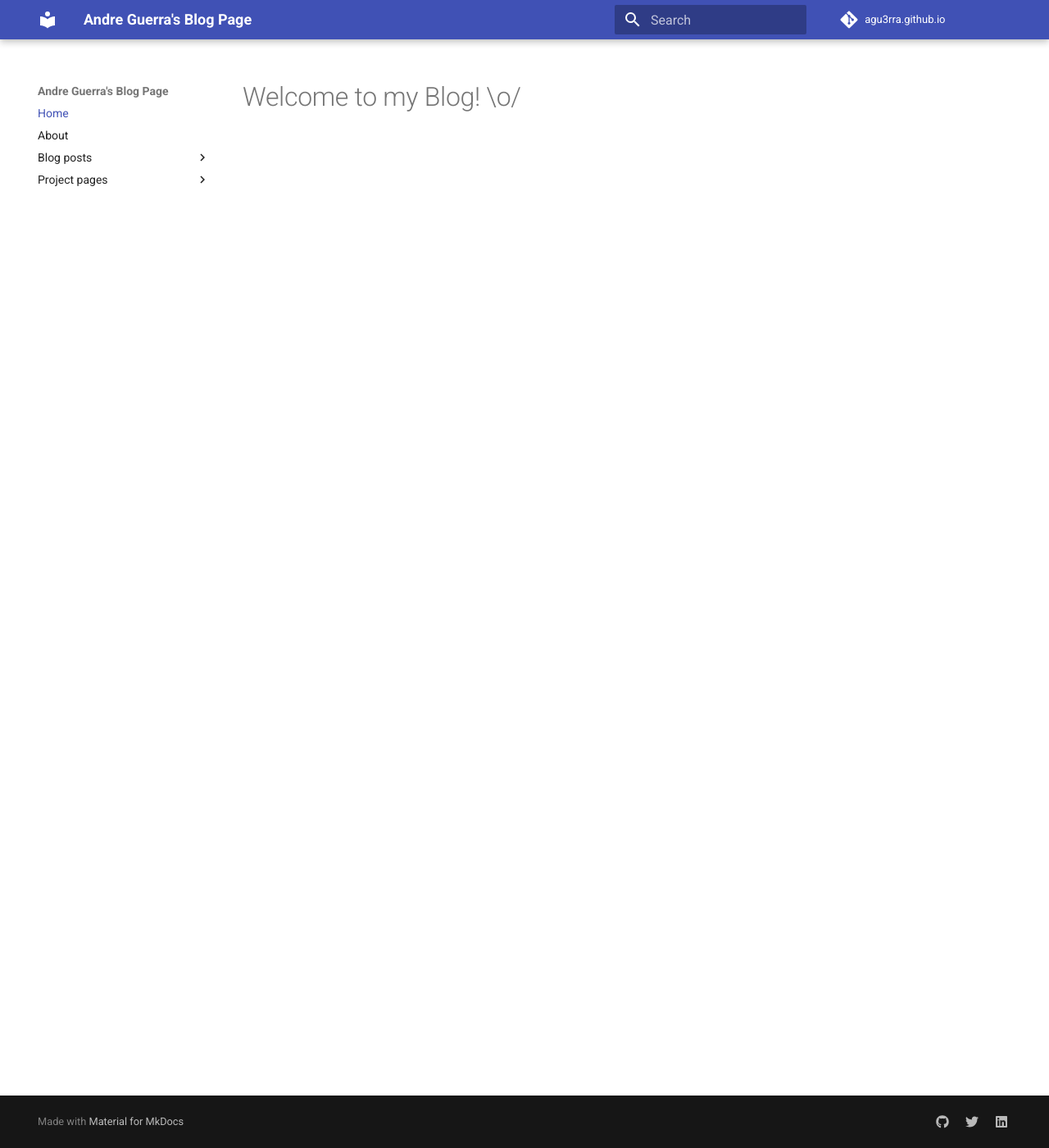
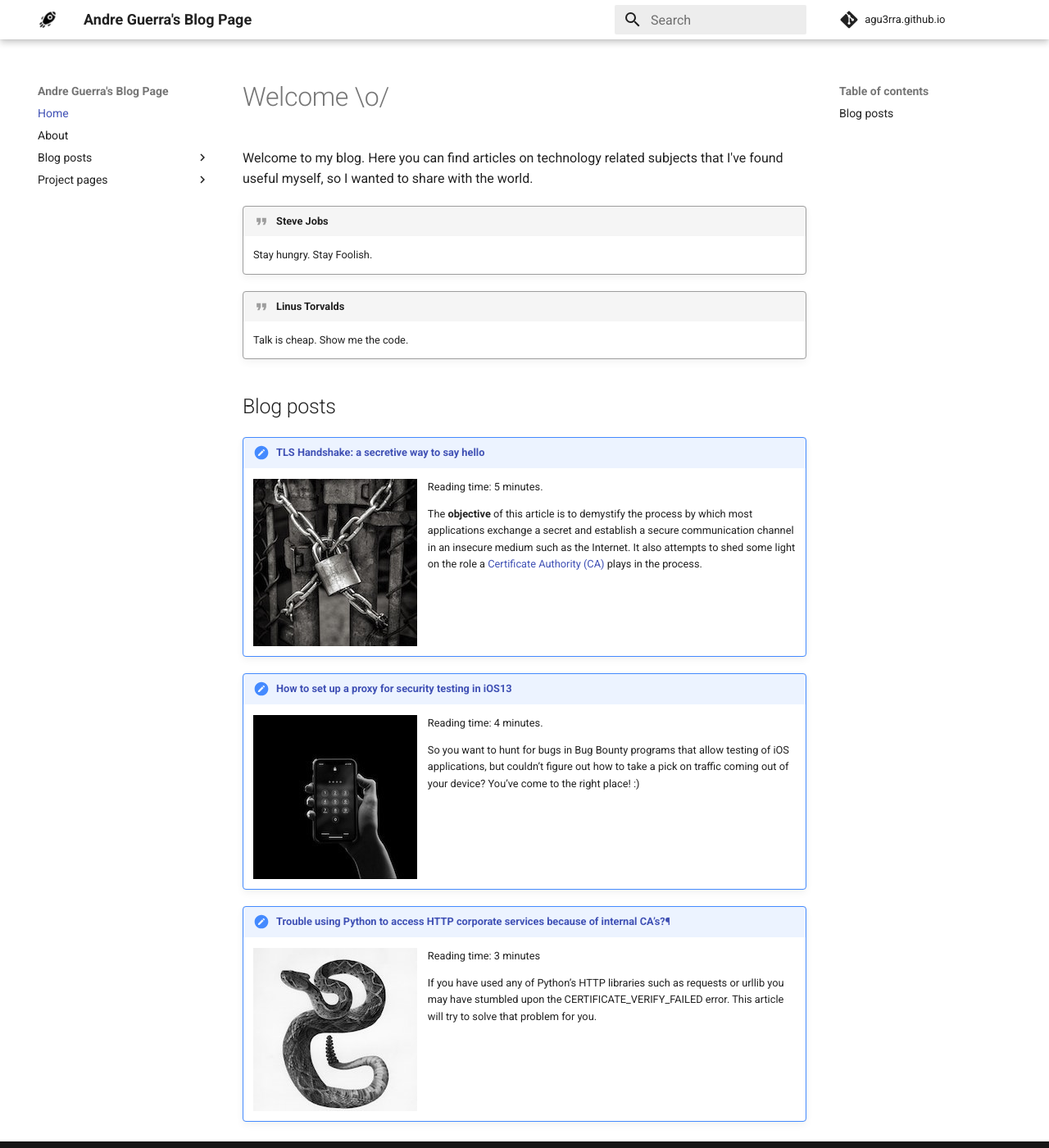
Before and after one commit to agu3rra/agu3rra.github.io, an MkDocs documentation site: the page built from docs/index.md, in a window 1280 px wide and 1400 px high. Shown: the whole window at 82% size. Built offline with MkDocs 1.6.1 and Material for MkDocs 9.7.7, drawn with Linux system fonts in a browser that asks for light colours; comment, search, counter and statistics services are not loaded.

Commit message:
launch finalized; pending CICD

```diff
--- a/docs/index.md
+++ b/docs/index.md
@@ -1 +1,29 @@
-# Welcome to my Blog! \o/
+# Welcome \o/
+
+Welcome to my blog. Here you can find articles on technology related subjects that I've found useful myself, so I wanted to share with the world.
+
+!!! quote "Steve Jobs"
+    Stay hungry. Stay Foolish.
+
+!!! quote "Linus Torvalds"
+    Talk is cheap. Show me the code.
+
+## Blog posts
+
+!!! tldr "[TLS Handshake: a secretive way to say hello](blog/tlsHandshake.md)"
+    ![padlock](icons/padlock.jpg){ align=left }
+    Reading time: 5 minutes.
+
+    The **objective** of this article is to demystify the process by which most applications exchange a secret and establish a secure communication channel in an insecure medium such as the Internet. It also attempts to shed some light on the role a [Certificate Authority (CA)](https://en.wikipedia.org/wiki/Certificate_authority) plays in the process.
+
+!!! tldr "[How to set up a proxy for security testing in iOS13](blog/proxyIos13.md)"
+    ![phone](icons/phone.jpeg){ align=left }
+    Reading time: 4 minutes.
+
+    So you want to hunt for bugs in Bug Bounty programs that allow testing of iOS applications, but couldn’t figure out how to take a pick on traffic coming out of your device? You’ve come to the right place! :)
+
+!!! tldr "[Trouble using Python to access HTTP corporate services because of internal CA’s?¶](blog/pythonCustomsCAs.md)"
+    ![snake](icons/snake.jpg){ align=left }
+    Reading time: 3 minutes
+
+    If you have used any of Python’s HTTP libraries such as requests or urllib you may have stumbled upon the CERTIFICATE_VERIFY_FAILED error. This article will try to solve that problem for you.
--- a/mkdocs.yml
+++ b/mkdocs.yml
@@ -22,6 +22,7 @@ extra:
 # Extensions
 markdown_extensions:
   - abbr
+  - pymdownx.magiclink
   - admonition
   - attr_list
   - def_list
@@ -37,11 +38,11 @@ markdown_extensions:
   - pymdownx.keys
   - pymdownx.mark
   - pymdownx.smartsymbols
-  # - pymdownx.tabbed:
-  #     alternate_style: true
-  # - pymdownx.tasklist:
-  #     custom_checkbox: true
-  # - pymdownx.tilde
+  - pymdownx.highlight:
+      anchor_linenums: true
+  - pymdownx.snippets
+  - pymdownx.superfences
+
 
 plugins:
   - search
@@ -49,7 +50,10 @@ plugins:
 
 theme:
   name: material
-  # logo: img/logo-orange.png  # select a custom icon
+  logo: logo.png  # select a custom icon
+  palette:
+    primary: 'white'
+    accent: 'grey'
 
 nav:
   - Home: index.md  # put in sequential blog content here
```
Also changed, not shown: docs/about.md (added, +9 -0 lines), docs/icons/padlock.jpg (added), docs/icons/phone.jpeg (added), docs/icons/snake.jpg (added), docs/img/home.jpg (added), docs/img/profilePicture.jpeg (added), docs/img/welcome.jpg (added), docs/logo.png (added), 1 other file.
